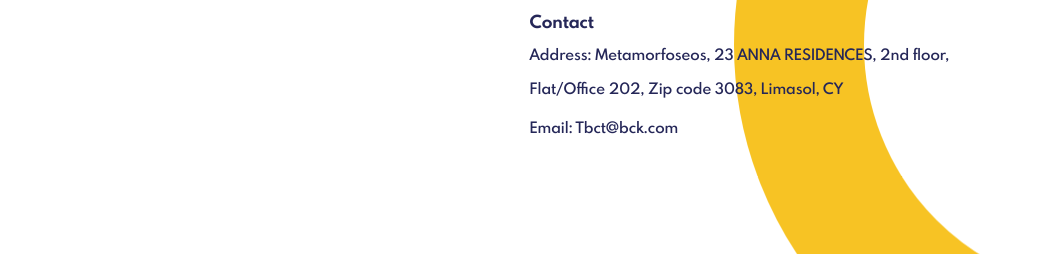
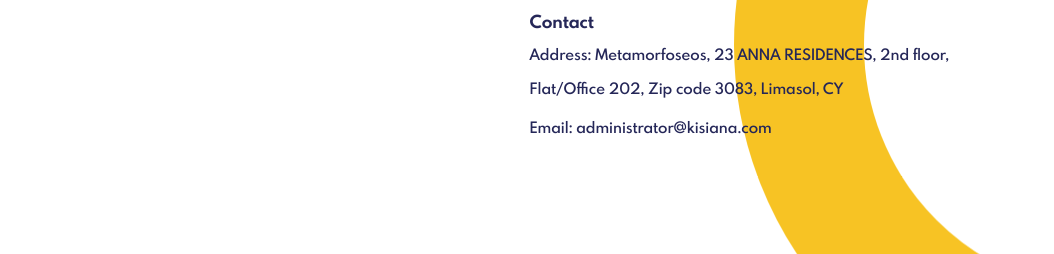
Before and after one commit to festaticflow/kisianalimited.com, a plain HTML site: page files/index.html in a window 1280 px wide. Shown: the part 5445-5699 px from the top of the page, 226-1280 px from the left. Drawn offline with nearby package versions, Linux system fonts and the light colour scheme.

Commit message:
Change email address

```diff
--- a/files/index.html
+++ b/files/index.html
@@ -356,7 +356,7 @@
                                             RESIDENCES, 2nd floor, Flat/Office 202, Zip code 3083, Limasol, CY</p>
                                     </li>
                                     <li class="footer-widget__links-item">
-                                        <p class="footer-widget__links-link mb-0">Email: Tbct@bck.com</p>
+                                        <p class="footer-widget__links-link mb-0">Email: administrator@kisiana.com</p>
                                     </li>
                                 </ul>
                             </div>
@@ -398,4 +398,5 @@
 
     </body>
 
+
 </html>
```
